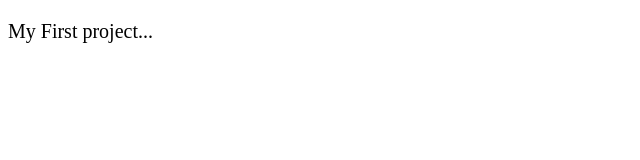
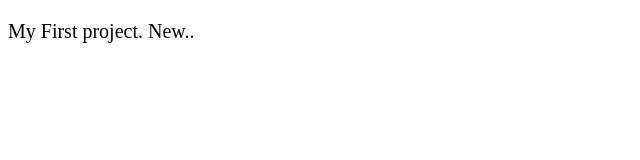
Before and after one commit to Nisha-Santosh-Gupta/First_Project, a plain HTML site: page index.html in a window 1280 px wide. Shown: the full height of the page, 0-640 px from the left. Drawn offline with Linux system fonts and the light colour scheme.

Commit message:
New changes added

```diff
--- a/index.html
+++ b/index.html
@@ -15,7 +15,7 @@
 </head>
 
 <body>
-  <p>My First project...</p>
+  <p>My First project. New..</p>
   <!-- Project -->
   <script src="main.js"></script>
 </body>
```
